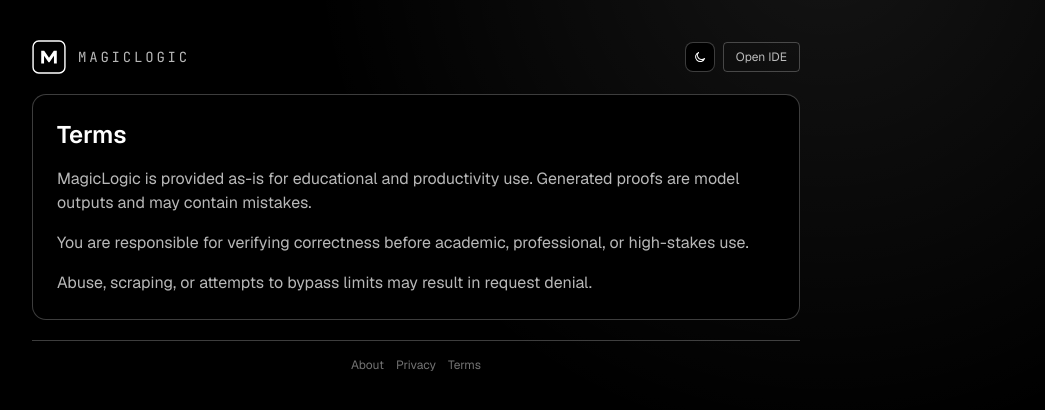
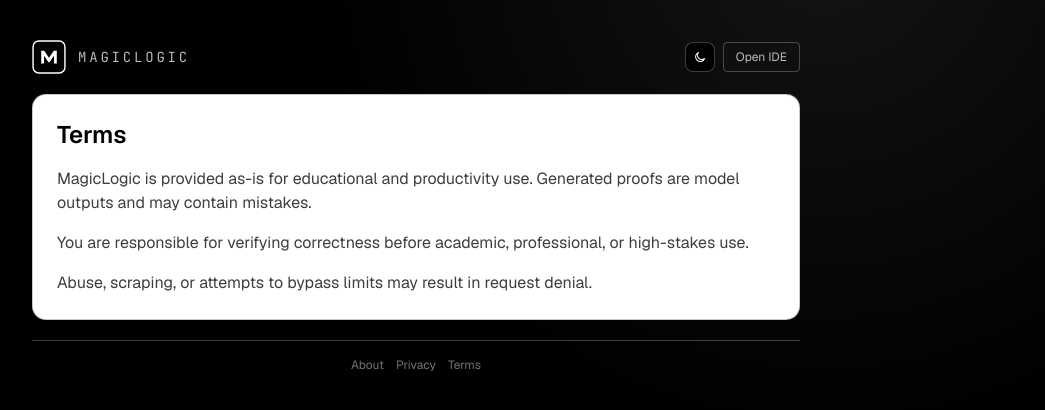
Before and after one commit to Shiv-Kiran/logic-magic, a Next.js app: page /terms in a window 1280 px wide. Shown: the top 410 px of the page, without its empty margins (224-1269 px from the left). Built offline with nearby package versions, Linux system fonts and the light colour scheme; no server answers.

Commit message:
feat(marketing-ui): add inverse premium panel styling for about privacy terms

```diff
--- a/src/app/about/page.tsx
+++ b/src/app/about/page.tsx
@@ -22,7 +22,7 @@ export default function AboutPage() {
           </div>
         </div>
 
-        <article className="surface space-y-4 p-6">
+        <article className="marketing-panel space-y-4 p-6">
           <h1 className="text-2xl font-semibold text-white">About MagicLogic</h1>
           <p className="text-zinc-300">
             MagicLogic is a logic IDE for true math. It turns natural-language problems into a structured plan,
--- a/src/app/globals.css
+++ b/src/app/globals.css
@@ -14,6 +14,9 @@
   --accent-fg: #000000;
   --overlay: rgba(0, 0, 0, 0.95);
   --lock-overlay: rgba(0, 0, 0, 0.7);
+  --marketing-panel-bg: #ffffff;
+  --marketing-panel-fg: #000000;
+  --marketing-panel-border: rgba(0, 0, 0, 0.22);
 }
 
 [data-theme="light"] {
@@ -29,6 +32,9 @@
   --accent-fg: #ffffff;
   --overlay: rgba(255, 255, 255, 0.95);
   --lock-overlay: rgba(255, 255, 255, 0.74);
+  --marketing-panel-bg: #000000;
+  --marketing-panel-fg: #ffffff;
+  --marketing-panel-border: rgba(255, 255, 255, 0.22);
 }
 
 @theme inline {
@@ -68,6 +74,39 @@ body {
   border: 1px solid var(--border);
   background: var(--bg-soft);
   border-radius: 14px;
+}
+
+.marketing-panel {
+  border: 1px solid var(--marketing-panel-border);
+  background: var(--marketing-panel-bg);
+  color: var(--marketing-panel-fg);
+  border-radius: 14px;
+}
+
+.marketing-panel .text-white,
+.marketing-panel .text-zinc-100 {
+  color: var(--marketing-panel-fg);
+}
+
+.marketing-panel .text-zinc-200 {
+  color: color-mix(in srgb, var(--marketing-panel-fg) 86%, transparent);
+}
+
+.marketing-panel .text-zinc-300 {
+  color: color-mix(in srgb, var(--marketing-panel-fg) 76%, transparent);
+}
+
+.marketing-panel .text-zinc-400,
+.marketing-panel .text-zinc-500 {
+  color: color-mix(in srgb, var(--marketing-panel-fg) 64%, transparent);
+}
+
+.marketing-panel a {
+  color: var(--marketing-panel-fg);
+}
+
+.marketing-panel a:hover {
+  opacity: 0.82;
 }
 
 .section-title {
--- a/src/app/privacy/page.tsx
+++ b/src/app/privacy/page.tsx
@@ -22,7 +22,7 @@ export default function PrivacyPage() {
           </div>
         </div>
 
-        <article className="surface space-y-4 p-6">
+        <article className="marketing-panel space-y-4 p-6">
           <h1 className="text-2xl font-semibold text-white">Privacy</h1>
           <p className="text-zinc-300">
             MagicLogic processes submitted prompts to generate mathematical reasoning outputs.
--- a/src/app/terms/page.tsx
+++ b/src/app/terms/page.tsx
@@ -22,7 +22,7 @@ export default function TermsPage() {
           </div>
         </div>
 
-        <article className="surface space-y-4 p-6">
+        <article className="marketing-panel space-y-4 p-6">
           <h1 className="text-2xl font-semibold text-white">Terms</h1>
           <p className="text-zinc-300">
             MagicLogic is provided as-is for educational and productivity use. Generated proofs are model outputs
```
